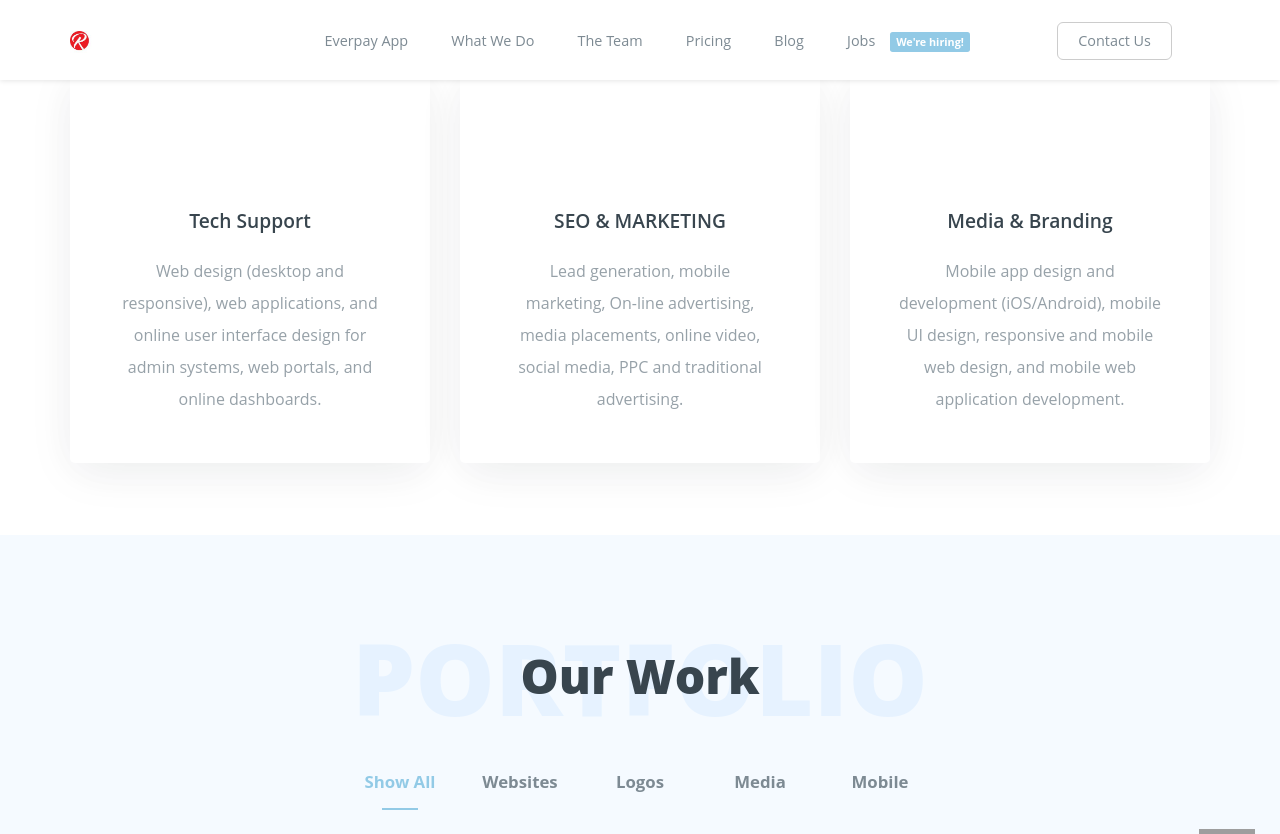
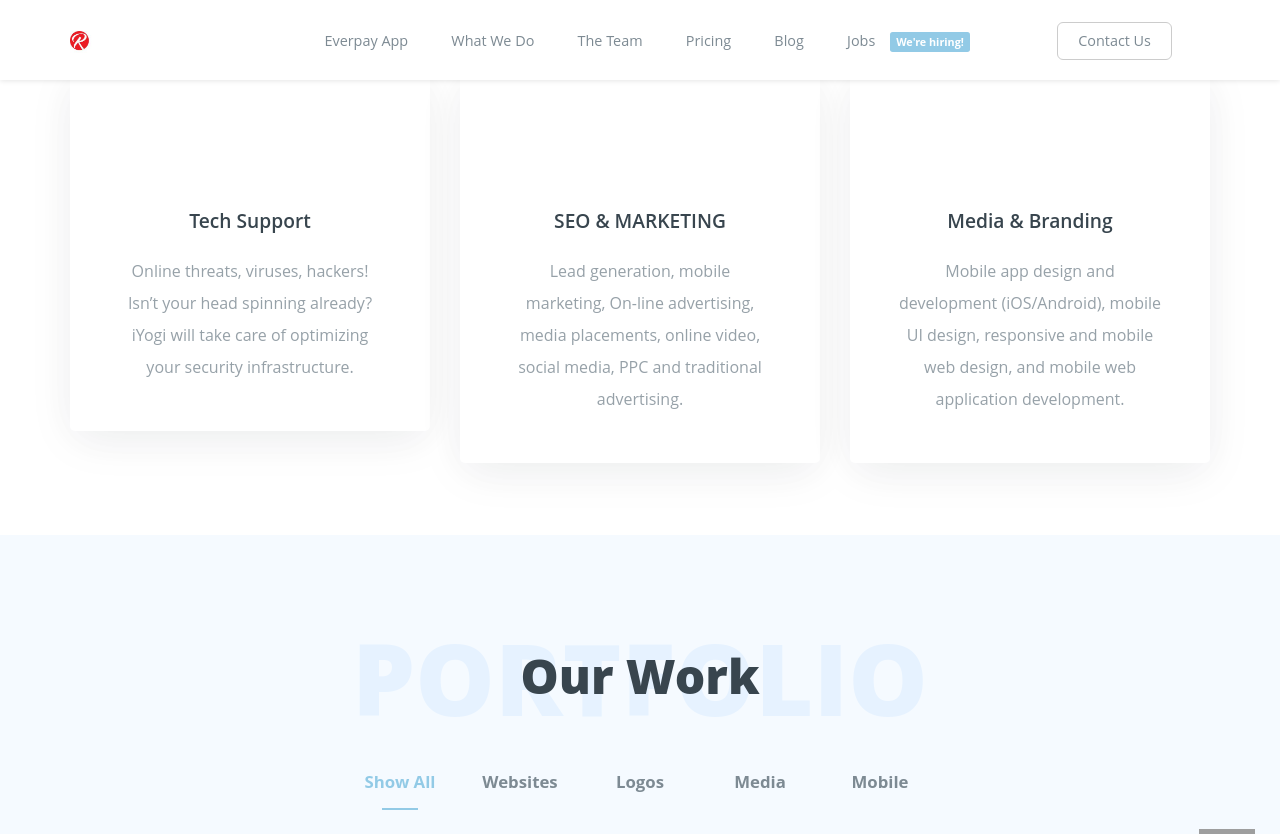
Before and after one commit to roweium/roweium.github.io, a Jekyll site: the page built from index.html, in a window 1280 px wide and 900 px high, scrolled down 1525 px, cut to the strip 0-834 px from the top of the window. Built offline with Jekyll 4.4.1, drawn with Linux system fonts in a browser that asks for light colours; nearby versions of some CDN libraries; some web fonts are replaced; library files that are not in the unit come from our copies; the list of posts is cut into pages by our own code; grey boxes are pictures that could not be loaded.

Commit message:
Update about.html

```diff
--- a/_includes/about.html
+++ b/_includes/about.html
@@ -23,7 +23,7 @@
           <div class="col-sm-4 tp--feature">
             <div class="tp--feature-wrapper tp--hover-1">
               <div class="tp--icon-wrapper">
-               <i class="tp--icon-gradient icon-layers icon-large"></i>
+               <i class="tp--icon-gradient icon-credit-card icon-large"></i>
               </div>
               <h3>E-commerce Development</h3>
               <p>Lead generation, mobile marketing, On-line advertising, media placements, online video, social media, PPC and traditional advertising.</p>
@@ -33,7 +33,7 @@
           <div class="col-sm-4 tp--feature">
             <div class="tp--feature-wrapper tp--hover-1">
               <div class="tp--icon-wrapper">
-                <i class="tp--icon-gradient icon-drop icon-large"></i>
+                <i class="tp--icon-gradient icon-call-in icon-large"></i>
               </div>
               <h3>Mobile App Development</h3>
               <p>Mobile app design and development (iOS/Android), mobile UI design, responsive and mobile web design, and mobile web application development.</p>
@@ -46,10 +46,10 @@
           <div class="col-sm-4 tp--feature">
             <div class="tp--feature-wrapper tp--hover-1">
               <div class="tp--icon-wrapper">
-                <i class="tp--icon-gradient icon-call-in icon-large"></i>
+                <i class="tp--icon-gradient icon-support icon-large"></i>
               </div>
               <h3>Tech Support</h3>
-              <p>Web design (desktop and responsive), web applications, and online user interface design for admin systems, web portals, and online dashboards.</p>
+              <p>Online threats, viruses, hackers! Isn’t your head spinning already? iYogi will take care of optimizing your security infrastructure. </p>
             </div>
           </div>
 
@@ -66,7 +66,7 @@
           <div class="col-sm-4 tp--feature">
             <div class="tp--feature-wrapper tp--hover-1">
               <div class="tp--icon-wrapper">
-                <i class="tp--icon-gradient icon-drop icon-large"></i>
+                <i class="tp--icon-gradient icon-bubbles icon-large"></i>
               </div>
               <h3>Media & Branding</h3>
               <p>Mobile app design and development (iOS/Android), mobile UI design, responsive and mobile web design, and mobile web application development.</p>
```
